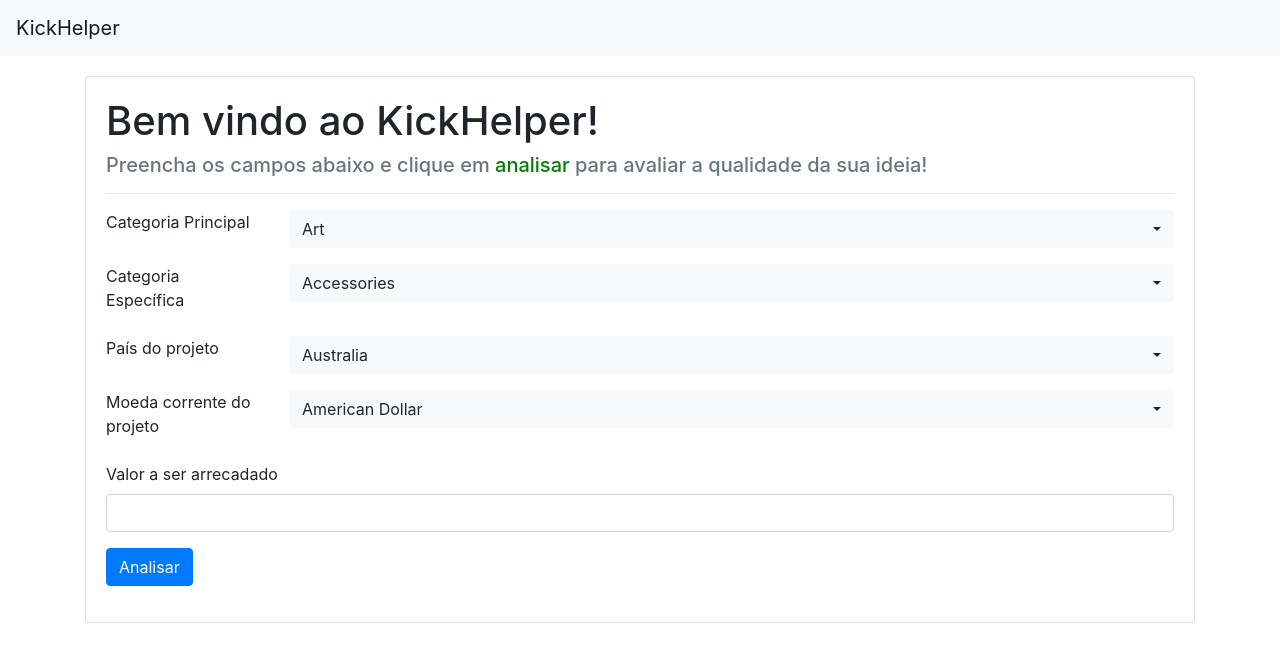
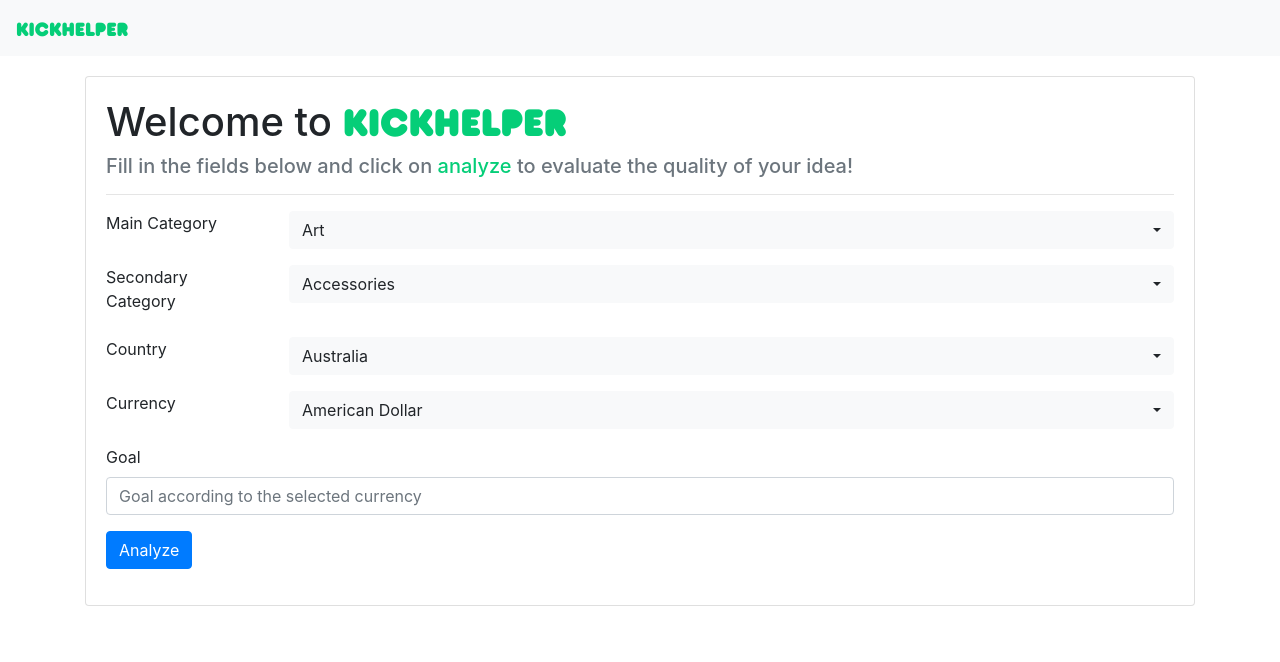
Before and after one commit to ninguem26/kickhelper, a Django app: page /kickhelper/ in a window 1280 px wide. Shown: the top 662 px of the page. Run offline with Django 3.2, Linux system fonts and the light colour scheme; some libraries are stand-ins or nearby versions.

Commit message:
Styles added to the logo and Kickhelper names

```diff
--- a/app/app/settings.py
+++ b/app/app/settings.py
@@ -123,3 +123,9 @@ USE_TZ = True
 # https://docs.djangoproject.com/en/3.0/howto/static-files/
 
 STATIC_URL = '/static/'
+
+STATIC_ROOT = os.path.join(BASE_DIR, "static")
+
+STATICFILES_DIRS = (
+        os.path.join(BASE_DIR, 'app/static'),
+)
--- /dev/null
+++ b/app/kickhelper/static/css/font.css
@@ -0,0 +1,4 @@
+@font-face {
+    font-family: rns;
+    src: url(../fonts/RNS-B.ttf);
+  }
--- a/app/kickhelper/templates/kickhelper/header.html
+++ b/app/kickhelper/templates/kickhelper/header.html
@@ -3,10 +3,12 @@
         <title>KickHelper</title>
         <link rel="stylesheet" href="https://stackpath.bootstrapcdn.com/bootstrap/4.1.3/css/bootstrap.min.css" integrity="sha384-MCw98/SFnGE8fJT3GXwEOngsV7Zt27NXFoaoApmYm81iuXoPkFOJwJ8ERdknLPMO" crossorigin="anonymous">
         <link rel="stylesheet" href="https://cdn.jsdelivr.net/npm/bootstrap-select@1.13.9/dist/css/bootstrap-select.min.css">
+        {% load static %}
+        <link rel="stylesheet" href="{% static 'css/font.css' %}">
     </head>
     <body>
         <nav class="navbar navbar-expand-lg navbar-light bg-light">
-            <a class="navbar-brand" href="#">KickHelper</a>
+            <a class="navbar-brand" href="#"><span style="font-family:'rns'; color:#05ce78">KickHelper</span></a>
             <button class="navbar-toggler" type="button" data-toggle="collapse" data-target="#conteudoNavbarSuportado" aria-controls="conteudoNavbarSuportado" aria-expanded="false" aria-label="Alterna navegação">
               <span class="navbar-toggler-icon"></span>
             </button>
--- a/app/kickhelper/templates/kickhelper/index.html
+++ b/app/kickhelper/templates/kickhelper/index.html
@@ -1,14 +1,14 @@
 {% include "kickhelper/header.html" %}
-
-<h1>Bem vindo ao KickHelper!</h1>
-<h5 class="text-muted">Preencha os campos abaixo e clique em <span style="color:green">analisar</span> para avaliar a qualidade da sua ideia!</h5>
+{% load static %}
+<h1>Welcome to <span style="font-family:'rns'; color:#05ce78">KickHelper</span></h1>
+<h5 class="text-muted">Fill in the fields below and click on <span style="color:#05ce78">analyze</span> to evaluate the quality of your idea!</h5>
 
 <hr/>
 
 <form action="{% url 'results' %}" method="post">
     {% csrf_token %}
     <div class="form-group row">
-        <label for="mainCategoryInput" class="col-sm-2 form-control-label">Categoria Principal</label>
+        <label for="mainCategoryInput" class="col-sm-2 form-control-label">Main Category</label>
         <div class="col-sm-10">
             <select name="mainCategory" class="form-control selectpicker" data-live-search="true">
                 <option value="Art">Art</option>
@@ -28,7 +28,7 @@
         </div>
     </div>
     <div class="form-group row">
-        <label for="categoryInput" class="col-sm-2 form-control-label">Categoria Específica</label>
+        <label for="categoryInput" class="col-sm-2 form-control-label">Secondary Category</label>
         <div class="col-sm-10">
             <select name="category" class="form-control selectpicker" data-live-search="true">
                 <option value="Accessories">Accessories</option>
@@ -76,7 +76,7 @@
         </div>
     </div>
     <div class="form-group row">
-        <label for="countryInput" class="col-sm-2 form-control-label">País do projeto</label>
+        <label for="countryInput" class="col-sm-2 form-control-label">Country</label>
         <div class="col-sm-10">
             <select name="country" class="form-control selectpicker" data-live-search="true">
                 <option value="AU">Australia</option>
@@ -100,7 +100,7 @@
         </div>
     </div>
     <div class="form-group row">
-        <label for="currencyInput" class="col-sm-2 form-control-label">Moeda corrente do projeto</label>
+        <label for="currencyInput" class="col-sm-2 form-control-label">Currency</label>
         <div class="col-sm-10">
             <select name="currency" class="form-control selectpicker" data-live-search="true">
                 <option value="USD">American Dollar</option>
@@ -115,11 +115,11 @@
         </div>
     </div>
     <div class="form-group">
-        <label for="goalInput">Valor a ser arrecadado</label>
-        <input type="number" name="goal" class="form-control" id="goalInput">
+        <label for="goalInput">Goal</label>
+        <input type="number" name="goal" class="form-control" id="goalInput" placeholder="Goal according to the selected currency">
     </div>
 
-    <button type="submit" class="btn btn-primary">Analisar</button>
+    <button type="submit" class="btn btn-primary">Analyze</button>
 
 </form>
 
```
Also changed, not shown: app/kickhelper/static/fonts/RNS-B.ttf (added).
